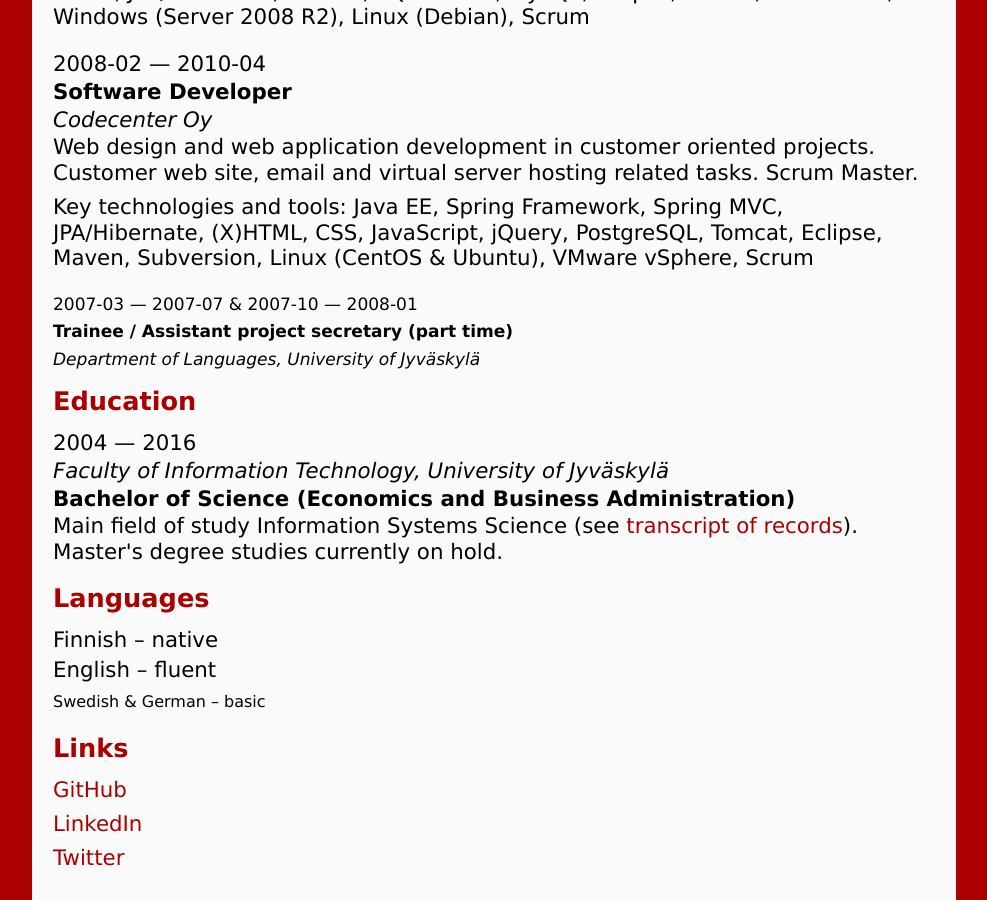
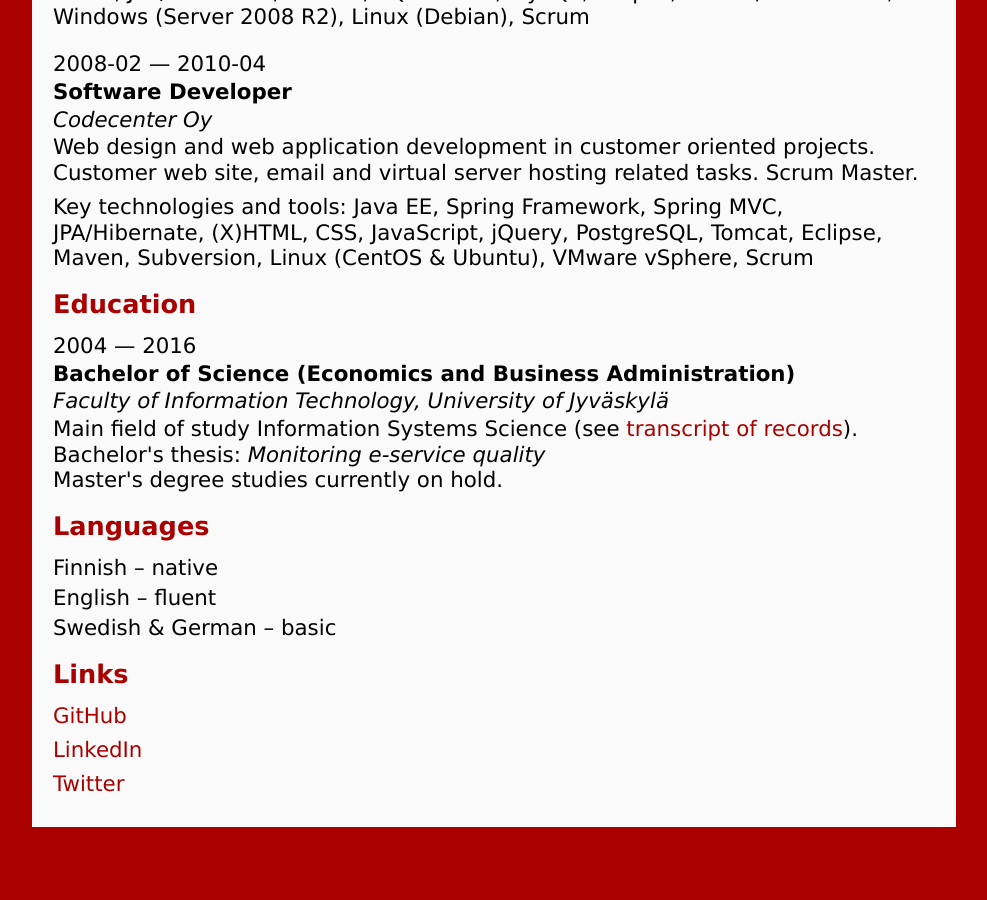
Before and after one commit to joninous/joninous.github.io, a Jekyll site: the page built from cv/index.html, in a window 1280 px wide and 900 px high, scrolled down 1663 px. Shown: the whole window, without its empty margins (146-1133 px from the left). Built offline with Jekyll 4.4.1, drawn with Linux system fonts in a browser that asks for light colours; after the commit the page ends 2490 px from its top, so only the background shows below that; some of the changed text lies outside the part shown.

Commit message:
Remove traineeship at JYU from work experience
Also, add title of bachelor's thesis and few other minor changes.

```diff
--- a/cv/index.html
+++ b/cv/index.html
@@ -3,7 +3,7 @@
 ---
 
 <!DOCTYPE html>
-<html>
+<html lang="en">
 
 <head>
  <meta charset="utf-8" />
@@ -47,8 +47,8 @@
 
 <div class="work">
 <div class="time">2014-08 &mdash; 2017-03</div>
+<div class="position">Service Manager</div>
 <div class="organization">Aitio Finland Oy / Codecenter Oy</div>
-<div class="position">Service Manager</div>
 <div class="description"><p>Helping customers stay happy and productive.</p>
 <p>Managing customers' production services and new projects, mostly cases of deployment and customization of Atlassian Jira issue tracker and Confluence wiki. Customizations consist mainly of plugin development with Atlassian Plugin SDK.</p>
 <p>Web application development and integrations &ndash; with the same tools and technologies listed in my previous position.</p>
@@ -82,19 +82,15 @@
 <p>Key technologies and tools: Java EE, Spring Framework, Spring MVC, JPA/Hibernate, (X)HTML, CSS, JavaScript, jQuery, PostgreSQL, Tomcat, Eclipse, Maven, Subversion, Linux (CentOS &amp; Ubuntu), VMware vSphere, Scrum</p></div>
 </div>
 
-<div class="work oldish">
-<div class="time">2007-03 &mdash; 2007-07 &amp; 2007-10 &mdash; 2008-01</div>
-<div class="position">Trainee / Assistant project secretary (part time)</div>
-<div class="organization">Department of Languages, University of Jyväskylä</div>
-</div>
-
 <h2>Education</h2>
 
 <div class="education">
 <div class="time">2004 &mdash; 2016</div>
+<div class="position">Bachelor of Science (Economics and Business Administration)</div>
 <div class="organization">Faculty of Information Technology, University of Jyväskylä</div>
-<div class="position">Bachelor of Science (Economics and Business Administration)</div>
-<div class="description">Main field of study Information Systems Science (see <a href="transcript_of_records.html">transcript of records</a>).<br>Master's degree studies currently on hold.</div>
+<div class="description">Main field of study Information Systems Science (see <a href="transcript_of_records.html">transcript of records</a>).<br>
+Bachelor's thesis: <span style="font-style:italic;">Monitoring e-service quality</span><br>
+Master's degree studies currently on hold.</div>
 </div>
 
 <h2>Languages</h2>
@@ -102,7 +98,7 @@
 <div>
 <div class="language">Finnish &ndash; native</div>
 <div class="language">English &ndash; fluent</div>
-<div class="language"><small>Swedish &amp; German &ndash; basic</small></div>
+<div class="language">Swedish &amp; German &ndash; basic</div>
 </div>
 
 <h2>Links</h2>
```
Also changed, not shown: other parts of cv/index.html (+1 -1 lines).
